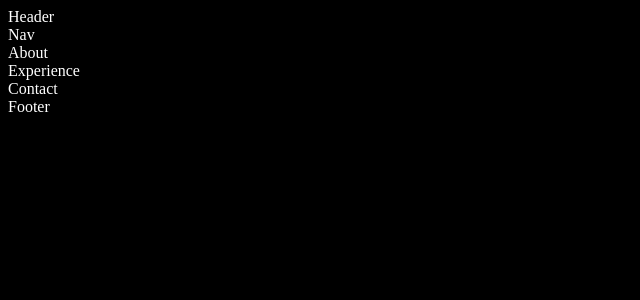
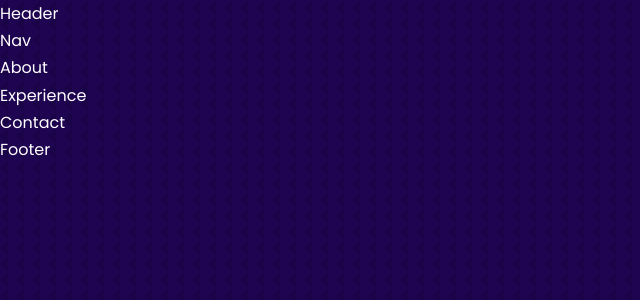
Before and after one commit to Joltimate/Portfolio, a React (Create React App) app in the folder react-portfolio/: page / in a window 1280 px wide. Shown: the top 300 px of the page, without its empty margins (0-640 px from the left). Built offline with nearby package versions, Linux system fonts and the light colour scheme.

Commit message:
Added styles and colors

```diff
--- a/react-portfolio/src/index.css
+++ b/react-portfolio/src/index.css
@@ -1,4 +1,40 @@
+@import url('https://fonts.googleapis.com/css2?family=Poppins:wght@300;400;500;600&display=swap');
+
+*{
+    margin:0;
+    padding:0;
+    border:0;
+    outline:0;
+    box-sizing: 0;
+    list-style: none;
+    text-decoration: none;
+}
+
+:root{
+    --color-bg: #1f0452;
+    --color-bg-varient: #40027D;
+    --color-primary: #944be7;
+    --color-primary-varient: #7108E3;
+    --color-white:white;
+    --color-light: rgb(255, 255, 255, 0.6);
+
+    --container-width-lg: 75%;
+    --container-width-md:86%;
+    --container-width-sm:90%;
+}
+
+html{
+    scroll-behavior: smooth;
+}
+
+::-webkit-scrollbar{
+    display: none;
+}
+
 body{
-    background:black;
-    color:white;
+    font-family: 'Poppins', sans-serif;
+    background: var(--color-bg);
+    color: var(--color-white);
+    line-height:1.7;
+    background-image: url(../src/assets/bg-texture.png);
 }
```
Also changed, not shown: react-portfolio/src/assets/bg-texture.png (added).
